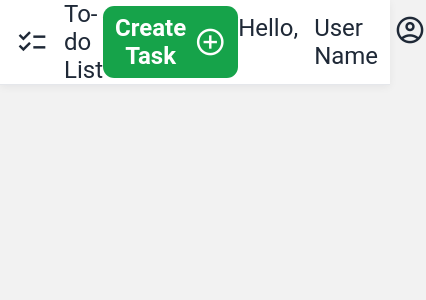
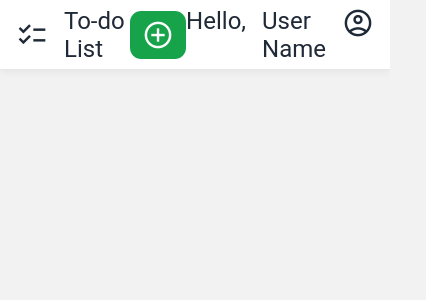
Before and after one commit to JotaV3/todolist-app-angular, an Angular app: page / in a window 390 px wide. Shown: the top 300 px of the page, 426 px wide, since content can reach past the window. Built offline with nearby package versions, Linux system fonts and the light colour scheme; no server answers.

Commit message:
feat: remove button span for screens below 600px

```diff
--- a/src/app/template/template.html
+++ b/src/app/template/template.html
@@ -6,9 +6,9 @@
         </div>
 
         <nav class="menu">
-            <button class="btn-menu btn-create" (click)="onClickCreateTask()" type="button">
-                Create Task
-                <i class="material-symbols-outlined">add_circle</i>
+            <button class="btn-menu btn-create" (click)="onClickCreateTask()" type="button" aria-label="Create Task">
+                <span class="btn-span">Create Task</span>
+                <i class="material-symbols-outlined" aria-hidden="true">add_circle</i>
             </button>
         </nav>
 
--- a/src/styles.scss
+++ b/src/styles.scss
@@ -163,3 +163,13 @@ button:hover {
     background-color: #fecaca;
     color: #991b1b;
 }
+
+//////////////////////
+/// RESPONSIVENESS ///
+//////////////////////
+
+@media (max-width: 600px) {
+    .btn-span{
+        display: none;
+    }
+}
```
